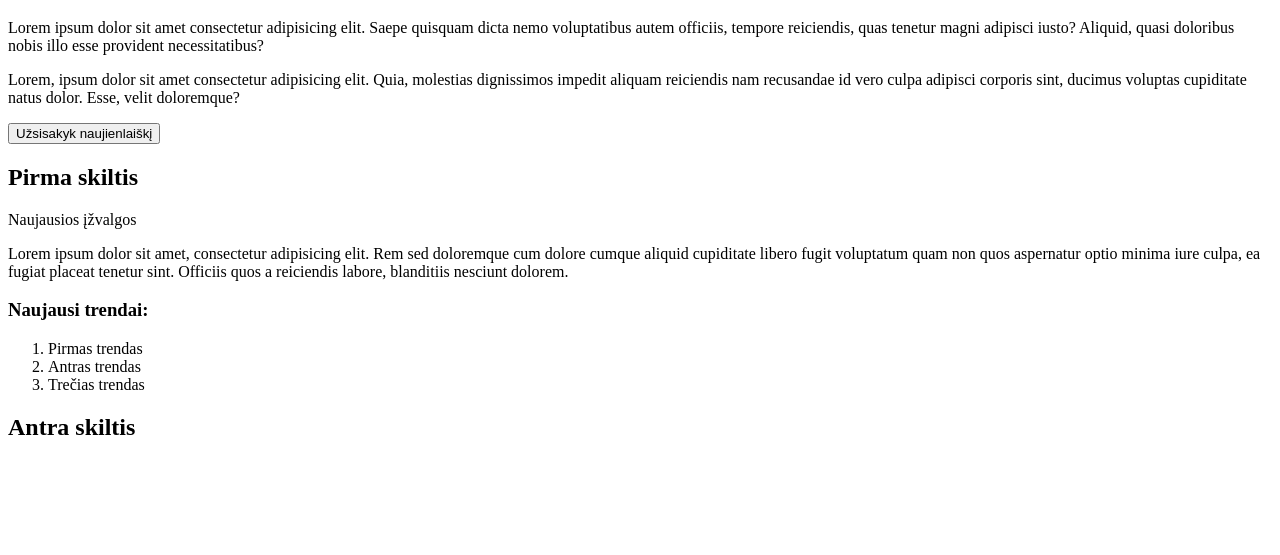
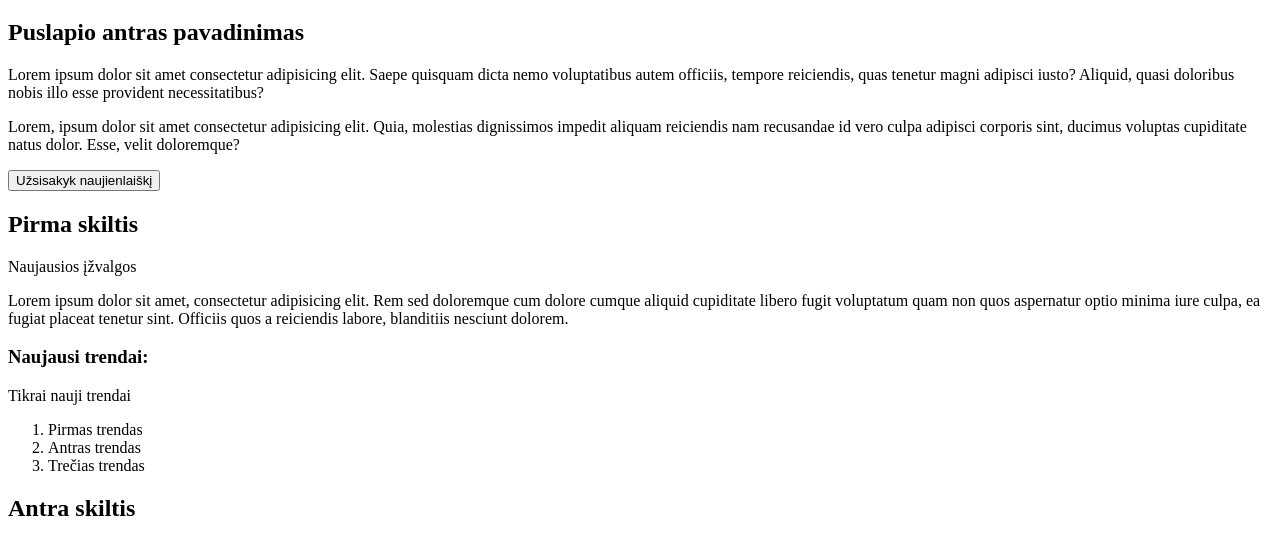
Before and after one commit to RomanasV/mano-projektas, a plain HTML site: page index.html in a window 1280 px wide. Shown: the part 61-616 px from the top of the page. Drawn offline with Linux system fonts and the light colour scheme.

Commit message:
Small changes

```diff
--- a/index.html
+++ b/index.html
@@ -9,6 +9,7 @@
 <body>
   <div class="section">
     <h1 class="page-title">Mano paslapio pavadinimas</h1>
+    <h2>Puslapio antras pavadinimas</h2>
     <p class="page-descripton">Lorem ipsum dolor sit amet consectetur adipisicing elit. Saepe quisquam dicta nemo voluptatibus autem officiis, tempore reiciendis, quas tenetur magni adipisci iusto? Aliquid, quasi doloribus nobis illo esse provident necessitatibus?</p>
     <p class="page-descripton">Lorem, ipsum dolor sit amet consectetur adipisicing elit. Quia, molestias dignissimos impedit aliquam reiciendis nam recusandae id vero culpa adipisci corporis sint, ducimus voluptas cupiditate natus dolor. Esse, velit doloremque?</p>
     <button class="newsletter-button">Užsisakyk naujienlaiškį</button>
@@ -23,7 +24,7 @@
 
     <div>
       <h3>Naujausi trendai:</h3>
-
+      <span>Tikrai nauji trendai</span>
       <ol>
         <li>Pirmas trendas</li>
         <li>Antras trendas</li>
```
Also changed, not shown: contacts.html (+1 -1 lines).
